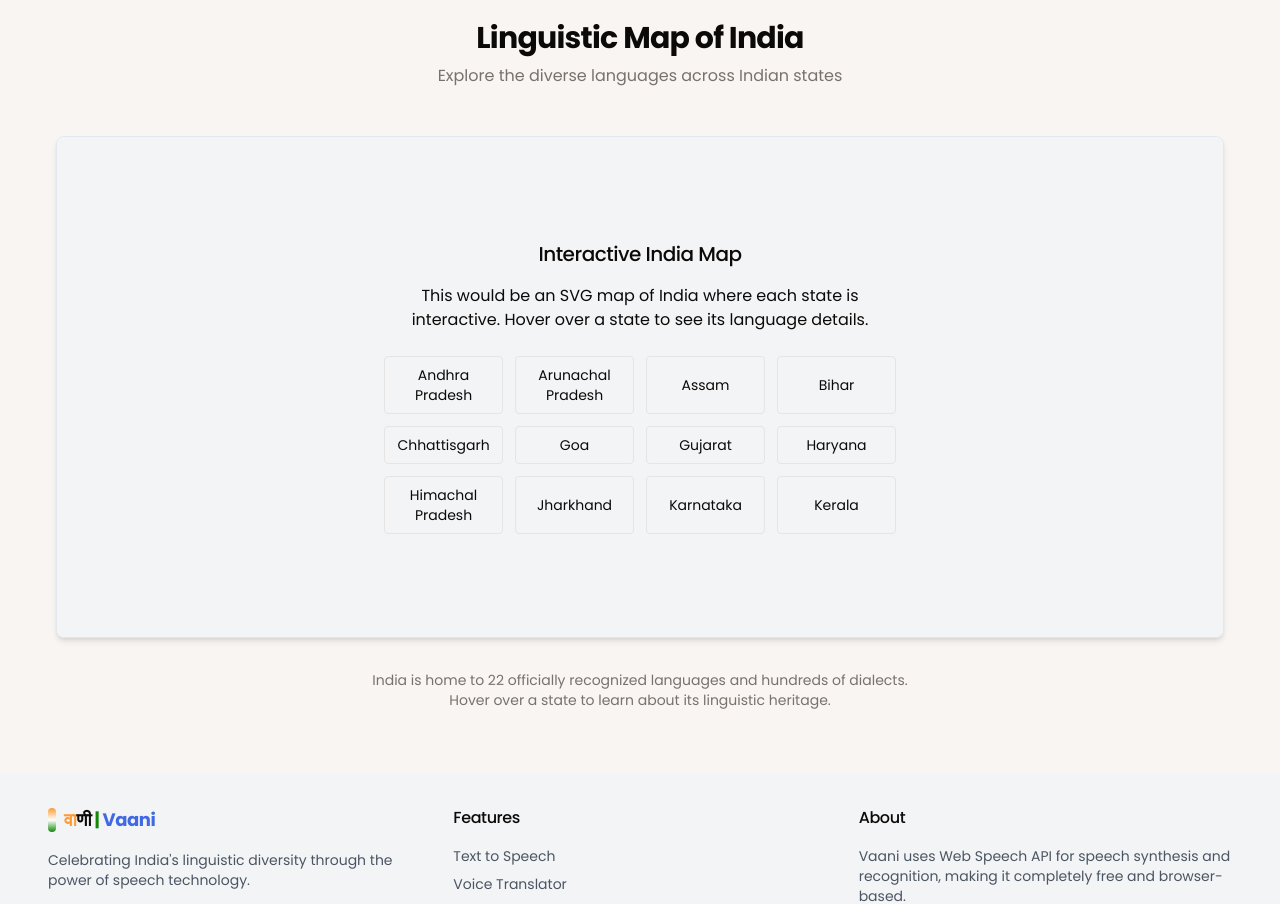
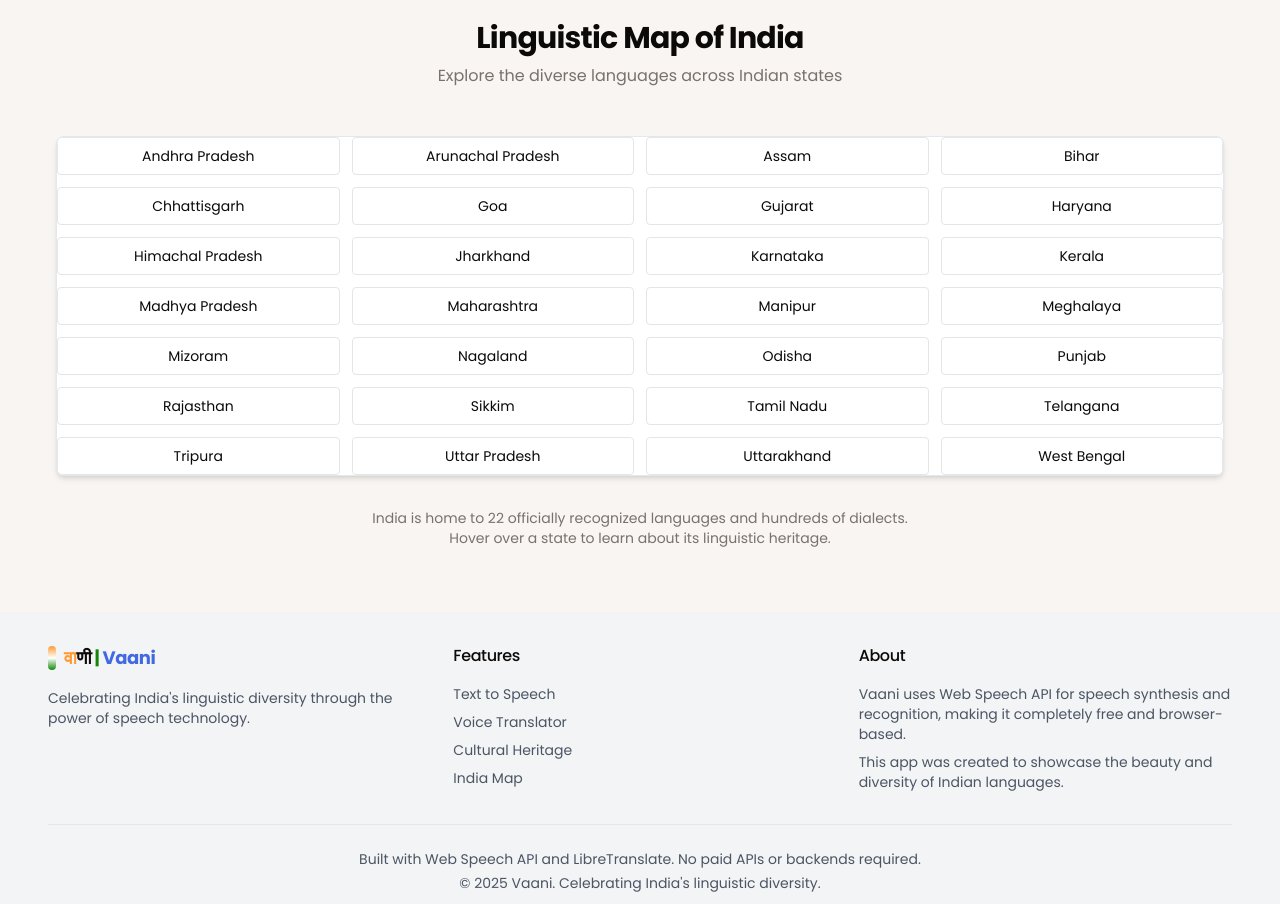
Before and after one commit to esss-28/vaani-varta-sadhana, a React (Vite) app: page / in a window 1280 px wide. Shown: the part 3640-4544 px from the top of the page. Built offline with nearby package versions, Linux system fonts and the light colour scheme; a web font is replaced by a local one.

Commit message:
Remove placeholder text
Remove the placeholder text from the India map section.

```diff
--- a/src/components/IndiaMap.tsx
+++ b/src/components/IndiaMap.tsx
@@ -1,3 +1,4 @@
+
 import React, { useState, useRef, useEffect } from 'react';
 import { Button } from '@/components/ui/button';
 import { SpeechHelper } from '@/lib/speechUtils';
@@ -21,7 +22,6 @@ const IndiaMap = () => {
 
     setActiveState(state);
 
-    // Position the tooltip
     if (tooltipRef.current && mapContainerRef.current) {
       const mapRect = mapContainerRef.current.getBoundingClientRect();
       const x = event.clientX - mapRect.left;
@@ -33,8 +33,6 @@ const IndiaMap = () => {
   };
 
   const handleStateLeave = () => {
-    // Don't hide the tooltip immediately to allow clicking the button
-    // We'll only hide it if the mouse isn't over the tooltip
     if (!tooltipRef.current?.contains(document.activeElement)) {
       setTimeout(() => {
         if (!tooltipRef.current?.matches(':hover')) {
@@ -45,29 +43,21 @@ const IndiaMap = () => {
   };
 
   const handleTooltipMouseEnter = () => {
-    // Keep the tooltip visible when hovering over it
     setTooltipVisible(true);
   };
 
   const handleTooltipMouseLeave = () => {
-    // Hide the tooltip when the mouse leaves it
     setTooltipVisible(false);
   };
 
   const handleSpeak = () => {
     if (!activeState) return;
 
-    // Stop any ongoing speech
     speechHelper.current.stop();
 
-    // Find a suitable voice for the state's language
     const voices = speechHelper.current.getVoices();
     const voice = findVoiceByLang(voices, activeState.officialLanguageCode);
 
-    console.log(`Speaking ${activeState.name} sample with language ${activeState.officialLanguageCode}`);
-    console.log(`Selected voice: ${voice?.name || 'Default'}`);
-
-    // Speak the sample text
     speechHelper.current.speak({
       text: activeState.sampleText,
       voice: voice || undefined,
@@ -76,7 +66,6 @@ const IndiaMap = () => {
     });
   };
 
-  // Clean up speech on unmount
   useEffect(() => {
     return () => {
       if (speechHelper.current) {
@@ -96,15 +85,8 @@ const IndiaMap = () => {
         </div>
 
         <div className="relative india-card p-0 overflow-hidden" ref={mapContainerRef}>
-          {/* This would be an interactive SVG map of India */}
-          <div className="bg-gray-100 p-6 text-center h-[500px] flex items-center justify-center">
-            <div className="max-w-lg mx-auto">
-              <h3 className="text-xl mb-4">Interactive India Map</h3>
-              <p className="mb-6">This would be an SVG map of India where each state is interactive. Hover over a state to see its language details.</p>
-
-              {/* Example state buttons for demonstration */}
           <div className="grid grid-cols-2 sm:grid-cols-3 md:grid-cols-4 gap-3">
-                {indianStates.slice(0, 12).map((state) => (
+            {indianStates.map((state) => (
               <button
                 key={state.id}
                 className="text-sm p-2 border rounded hover:bg-gray-200 focus:outline-none"
@@ -115,10 +97,7 @@ const IndiaMap = () => {
               </button>
             ))}
           </div>
-            </div>
-          </div>
 
-          {/* State Info Tooltip - Modified to stay visible */}
           <div
             ref={tooltipRef}
             className={`map-tooltip ${tooltipVisible ? 'visible' : ''}`}
```
Lines whose indentation alone changed are shown as unchanged.
